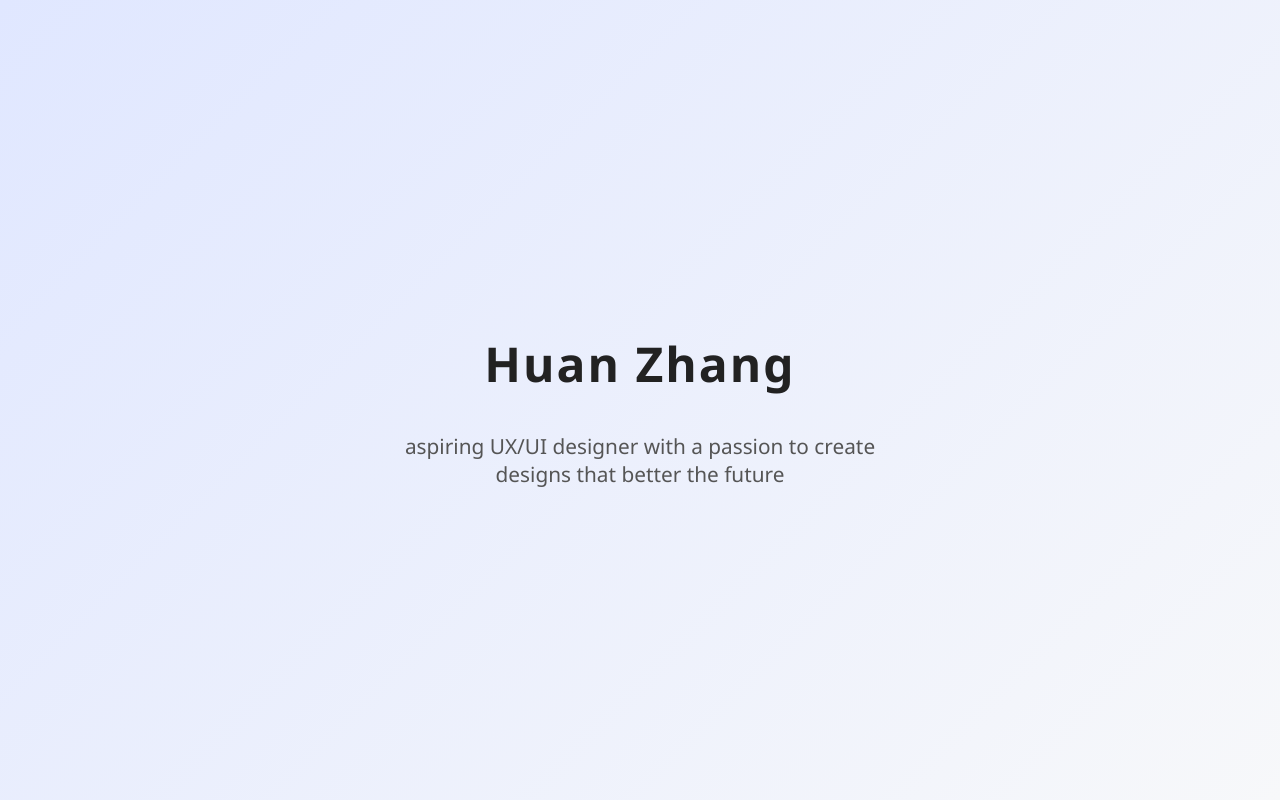
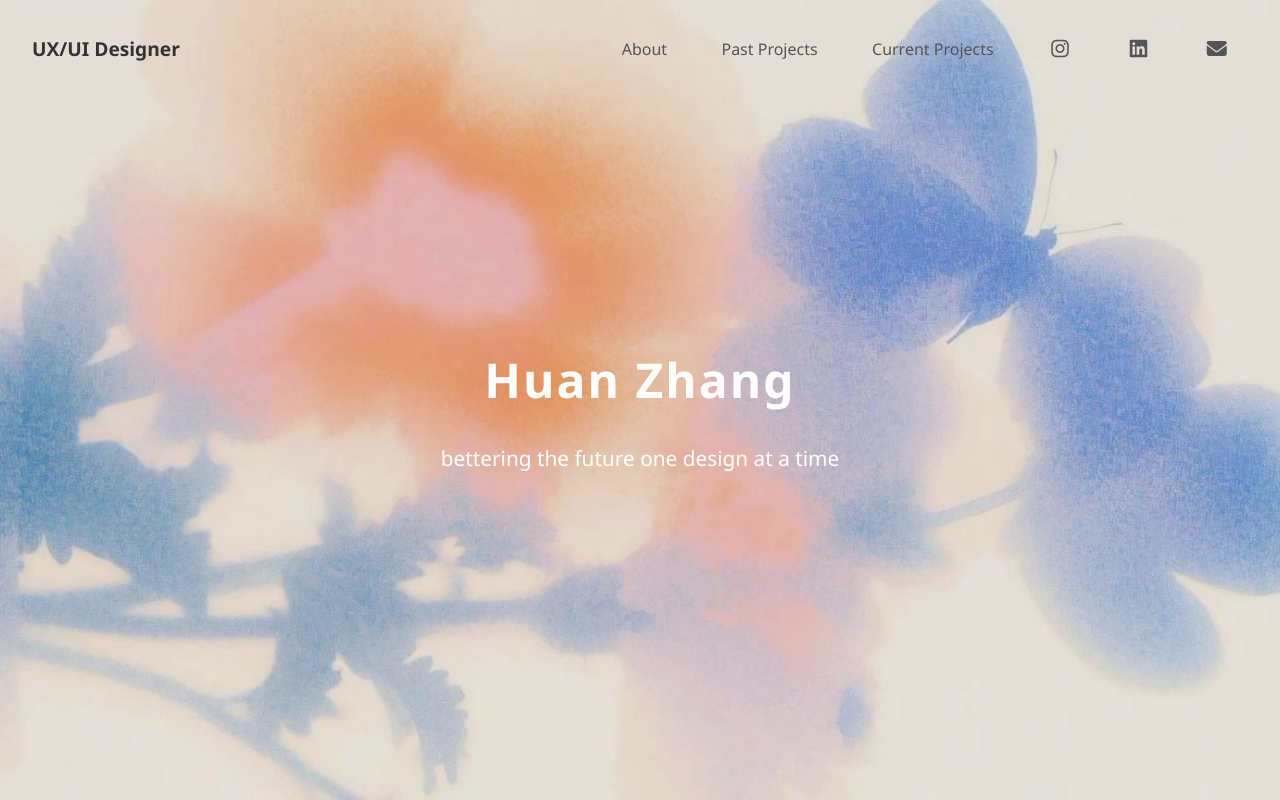
Before and after one commit to huanz1018/Portfolio-Website, a plain HTML site: page index.html in a window 1280 px wide. Drawn offline with Linux system fonts and the light colour scheme.

Commit message:
Background

```diff
--- a/index.html
+++ b/index.html
@@ -5,11 +5,26 @@
   <meta name="viewport" content="width=device-width, initial-scale=1">
   <title>Huan Zhang - UX/UI Designer</title>
   <link rel="stylesheet" href="style.css">
+  <link rel="stylesheet" href="https://cdnjs.cloudflare.com/ajax/libs/font-awesome/6.4.0/css/all.min.css">
 </head>
 <body>
+  <nav class="navbar">
+    <div class="nav-brand">UX/UI Designer</div>
+    <div class="nav-links">
+      <a href="#about">About</a>
+      <a href="#past-projects">Past Projects</a>
+      <a href="#current-projects">Current Projects</a>
+      <div class="social-icons">
+        <a href="#" title="Instagram"><i class="fab fa-instagram"></i></a>
+        <a href="#" title="LinkedIn"><i class="fab fa-linkedin"></i></a>
+        <a href="#" title="Gmail"><i class="fas fa-envelope"></i></a>
+      </div>
+    </div>
+  </nav>
+
   <section class="hero">
     <h1>Huan Zhang</h1>
-    <p class="subheader">aspiring UX/UI designer with a passion to create designs that better the future</p>
+    <p class="subheader">bettering the future one design at a time</p>
   </section>
 </body>
 </html>
--- a/style.css
+++ b/style.css
@@ -2,8 +2,82 @@ body {
   margin: 0;
   padding: 0;
   font-family: 'Segoe UI', Arial, sans-serif;
-  background: #f7f8fa;
+  background: #4f70b3;
   color: #222;
+}
+
+.navbar {
+  display: flex;
+  justify-content: space-between;
+  align-items: center;
+  padding: 1.5rem 2rem;
+  position: fixed;
+  top: 0;
+  left: 0;
+  right: 0;
+  z-index: 1000;
+}
+
+.nav-brand {
+  font-size: 1.2rem;
+  font-weight: 600;
+  color: #333;
+}
+
+.nav-links {
+  display: flex;
+  gap: 1rem;
+  align-items: center;
+}
+
+.nav-links a {
+  text-decoration: none;
+  color: #555;
+  font-weight: 500;
+  transition: color 0.3s ease;
+  position: relative;
+  padding: 0.8rem 1.2rem;
+}
+
+.nav-links a:hover {
+  color: #333;
+}
+
+.nav-links a::after {
+  content: '';
+  position: absolute;
+  bottom: -5px;
+  left: 0;
+  width: 0;
+  height: 2px;
+  background: #333;
+  transition: width 0.3s ease;
+}
+
+.nav-links a:hover::after {
+  width: 100%;
+}
+
+.social-icons {
+  display: flex;
+  gap: 1rem;
+  align-items: center;
+}
+
+.social-icons a {
+  display: flex;
+  align-items: center;
+  justify-content: center;
+  width: 24px;
+  height: 24px;
+  text-decoration: none;
+  color: #555;
+  transition: color 0.3s ease;
+  font-size: 20px;
+}
+
+.social-icons a:hover {
+  color: #333;
 }
 
 .hero {
@@ -12,20 +86,40 @@ body {
   flex-direction: column;
   justify-content: center;
   align-items: center;
-  background: linear-gradient(135deg, #e0e7ff 0%, #f7f8fa 100%);
+  background: url('./image/Landing Page.jpg') center center/cover no-repeat;
   text-align: center;
+  padding-top: 0;
+  margin-top: 0px;
+  position: relative;
+}
+
+.hero::before {
+  content: '';
+  position: absolute;
+  top: 0;
+  left: 0;
+  right: 0;
+  bottom: 0;
+  background: rgba(0, 0, 0, 0.1);
+  z-index: 1;
+}
+
+.hero h1, .hero .subheader {
+  position: relative;
+  z-index: 2;
 }
 
 .hero h1 {
   font-size: 3rem;
   font-weight: 700;
-  margin-bottom: 1rem;
+  margin-bottom: 0.75rem;
   letter-spacing: 2px;
+  color: white;
 }
 
 .hero .subheader {
   font-size: 1.3rem;
   font-weight: 400;
-  color: #555;
+  color: white;
   max-width: 500px;
 }
```
Also changed, not shown: image/Landing Page.jpg (added).
